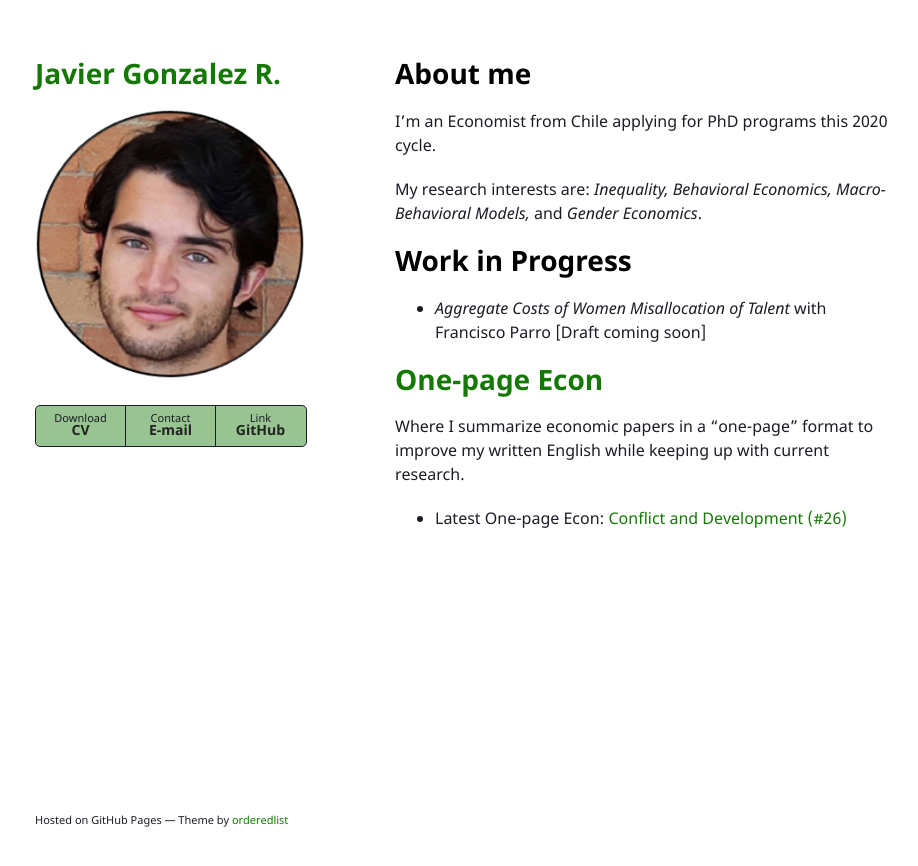
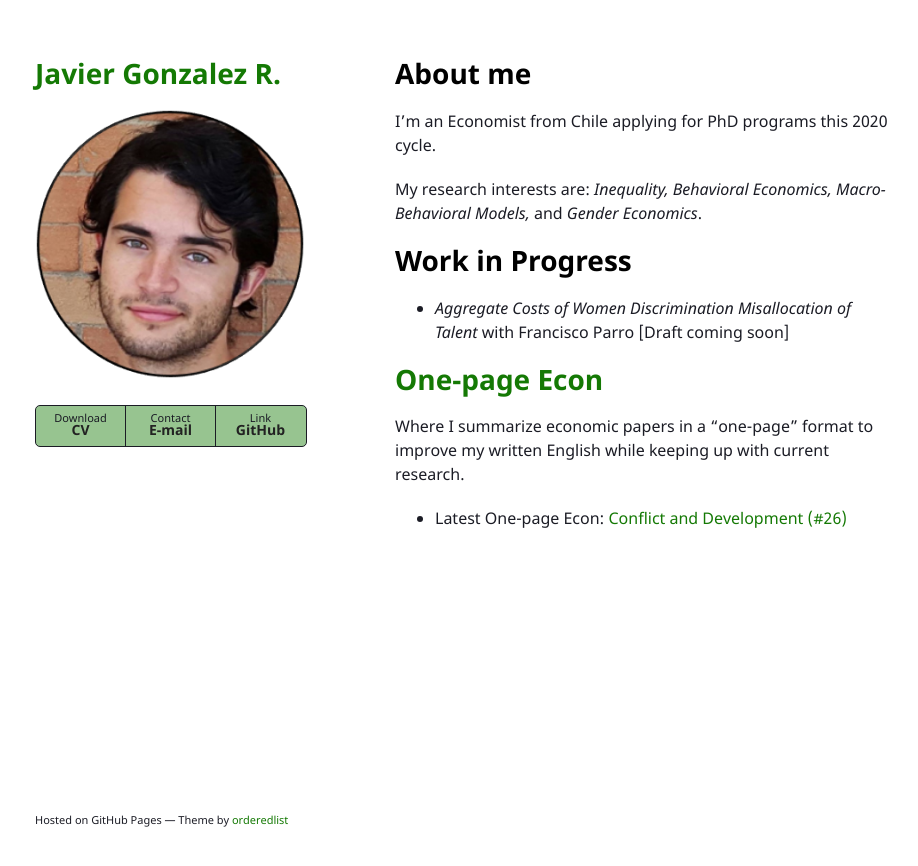
Before and after one commit to jjgecon/jjgecon.github.io, a Jekyll site: the page built from index.md, in a window 1280 px wide. Shown: the top 866 px of the page, without its empty margins (175-1093 px from the left). Built offline with Jekyll 4.4.1, drawn with Linux system fonts in a browser that asks for light colours; the repository's description, which GitHub fills in, is left out; our own code applies the rules of GitHub Pages for plain Markdown files.

Commit message:
Signed-off-by: jjgecon <javierj.g18@gmail.com>

```diff
--- a/index.md
+++ b/index.md
@@ -10,7 +10,7 @@ My research interests are: *Inequality, Behavioral Economics, Macro-Behavioral M
 
 # Work in Progress
 
-* *Aggregate Costs of Women Misallocation of Talent* with Francisco Parro [Draft coming soon]
+* *Aggregate Costs of Women Discrimination Misallocation of Talent* with Francisco Parro [Draft coming soon]
 
 # [One-page Econ](./one-pageecon.html)
 
```
Also changed, not shown: 1 other file.
